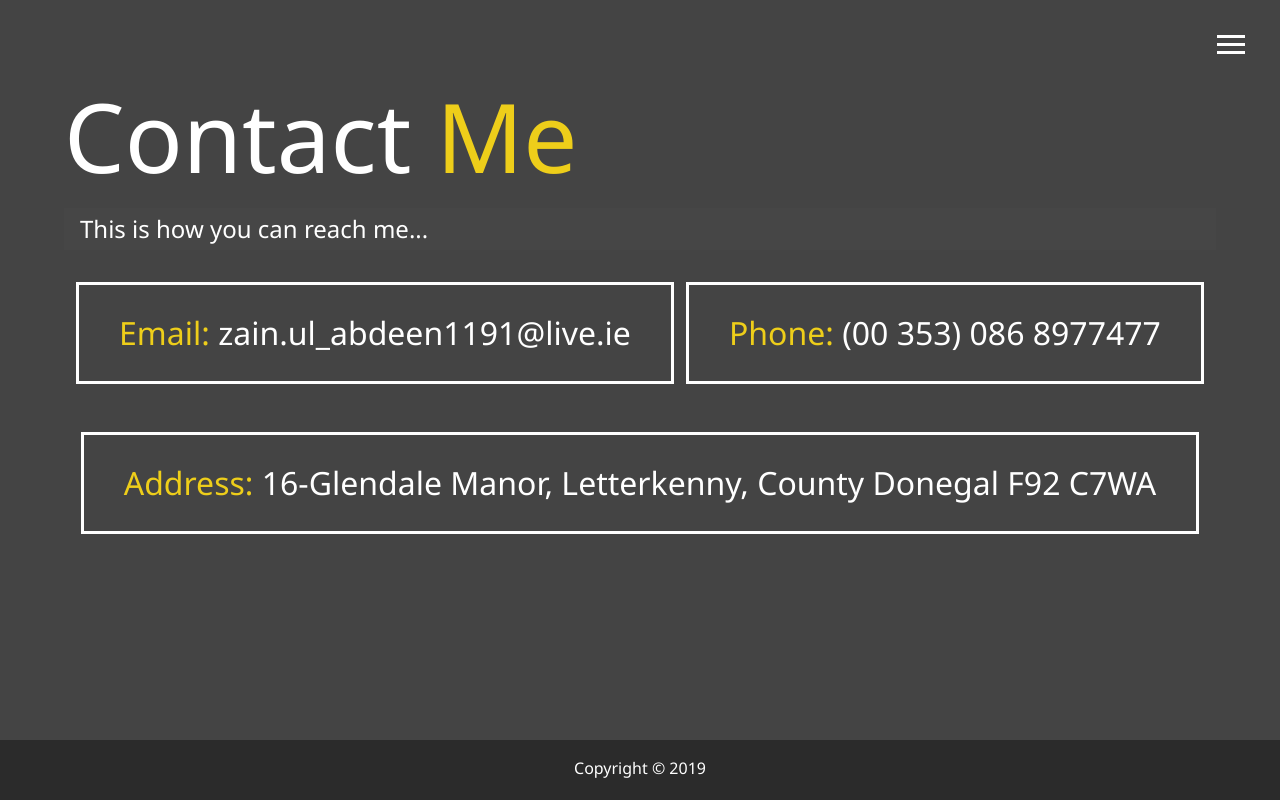
After one commit to Zidan2k9/Portfolio-repo, a PHP site: page /dist/contact.html in a window 1280 px wide. The commit adds this page. Run offline with PHP 8.4, Linux system fonts and the light colour scheme; some libraries are stand-ins or nearby versions.

Commit message:
Created a contact page, page uses flexboxes, template design has been completed. Project pages to be added. A few comestic changes need to be made

```diff
--- /dev/null
+++ b/dist/contact.html
@@ -0,0 +1,78 @@
+<!DOCTYPE html>
+<html lang="en">
+
+<head>
+  <meta charset="UTF-8">
+  <meta name="viewport" content="width=device-width, initial-scale=1.0">
+  <meta http-equiv="X-UA-Compatible" content="ie=edge">
+    <link rel="stylesheet" href="https://use.fontawesome.com/releases/v5.6.3/css/all.css" integrity="sha384-UHRtZLI+pbxtHCWp1t77Bi1L4ZtiqrqD80Kn4Z8NTSRyMA2Fd33n5dQ8lWUE00s/" crossorigin="anonymous">
+  <link rel="stylesheet" href="css/main.css">
+  <title>Contact Me</title>
+</head>
+
+<body>
+  <header>
+    <div class="menu-btn">
+      <div class="btn-line"></div>
+      <div class="btn-line"></div>
+      <div class="btn-line"></div>
+    </div>
+
+    <nav class="menu">
+      <div class="menu-branding">
+        <div class="portrait"></div>
+      </div>
+      <ul class="menu-nav">
+        <li class="nav-item">
+          <a href="index.html" class="nav-link">
+            Home
+          </a>
+        </li>
+        <li class="nav-item">
+          <a href="about.html" class="nav-link">
+            About Me
+          </a>
+        </li>
+        <li class="nav-item">
+          <a href="work.html" class="nav-link">
+            My Work
+          </a>
+        </li>
+        <li class="nav-item current">
+          <a href="contact.html" class="nav-link">
+            How To Reach Me
+          </a>
+        </li>
+      </ul>
+    </nav>
+  </header>
+
+  <main id="contact">
+    <h1 class="lg-heading">
+      Contact
+      <span class="text-secondary">Me</span>
+    </h1>
+    <h2 class="sm-heading">
+      This is how you can reach me...
+    </h2>
+    <div class="boxes">
+      <div>
+        <span class="text-secondary">Email: </span> zain.ul_abdeen1191@live.ie
+      </div>
+      <div>
+        <span class="text-secondary">Phone: </span> (00 353) 086 8977477
+      </div>
+      <div>
+        <span class="text-secondary">Address: </span> 16-Glendale Manor, Letterkenny, County Donegal F92 C7WA
+      </div>
+    </div>
+  </main>
+
+  <footer id="main-footer">
+    Copyright &copy; 2019
+  </footer>
+
+  <script src="js/main.js"></script>
+</body>
+
+</html>
--- a/dist/css/main.css
+++ b/dist/css/main.css
@@ -188,6 +188,25 @@ main {
       border-color: #eece1a;
       transition: all 0.5s ease-out; }
 
+.boxes {
+  display: flex;
+  flex-wrap: wrap;
+  justify-content: space-evenly;
+  align-items: center;
+  margin-top: 1rem; }
+  .boxes div {
+    font-size: 2rem;
+    border: 3px #fff solid;
+    padding: 1.5rem 2.5rem;
+    margin-bottom: 3rem;
+    transition: all 0.5s ease-out; }
+    .boxes div:hover {
+      padding: 0.5rem 1.5rem;
+      background: #eece1a;
+      color: #000; }
+      .boxes div:hover span {
+        color: #000; }
+
 .btn, .btn-dark, .btn-light {
   display: block;
   padding: 0.5rem 1rem;
--- a/scss/main.scss
+++ b/scss/main.scss
@@ -132,6 +132,34 @@ main{
   }
 }
 
+
+//Contact page
+
+.boxes {
+  display: flex;
+  flex-wrap: wrap;
+  justify-content: space-evenly;
+  align-items: center;
+  margin-top: 1rem;
+
+  div {
+    font-size: 2rem;
+    border: 3px #fff solid;
+    padding: 1.5rem 2.5rem;
+    margin-bottom: 3rem;
+    @include easeOut;
+
+    &:hover {
+      padding: 0.5rem 1.5rem;
+      background: $secondary-color;
+      color: set-text-color($secondary-color);
+      span {
+        color: set-text-color($secondary-color);
+      }
+    }
+  }
+}
+
 //Button styles
 
 .btn {
```
